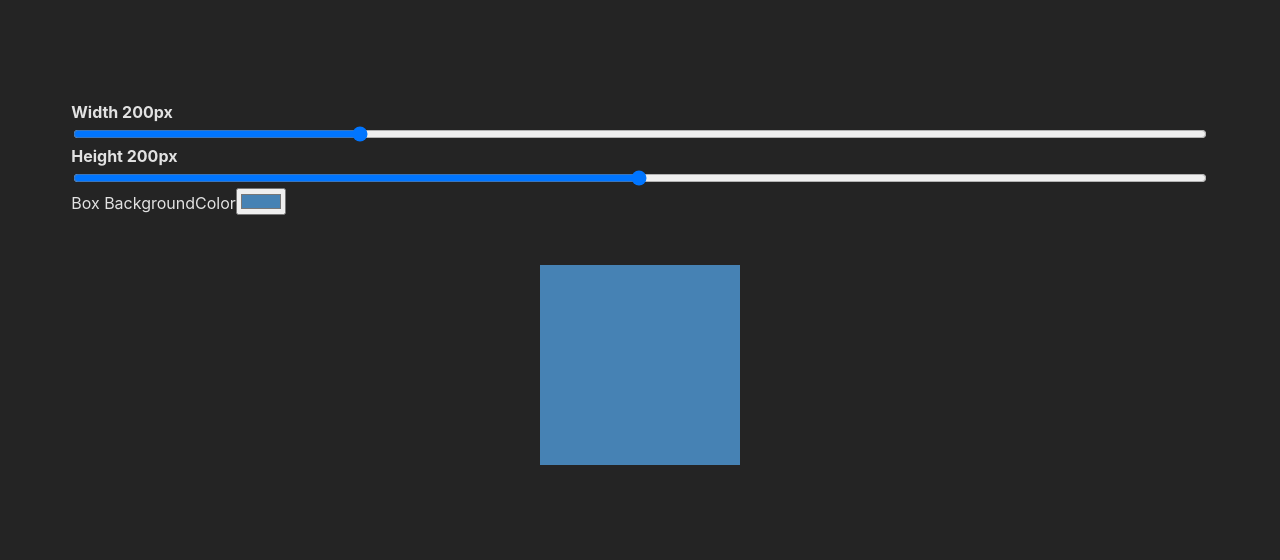
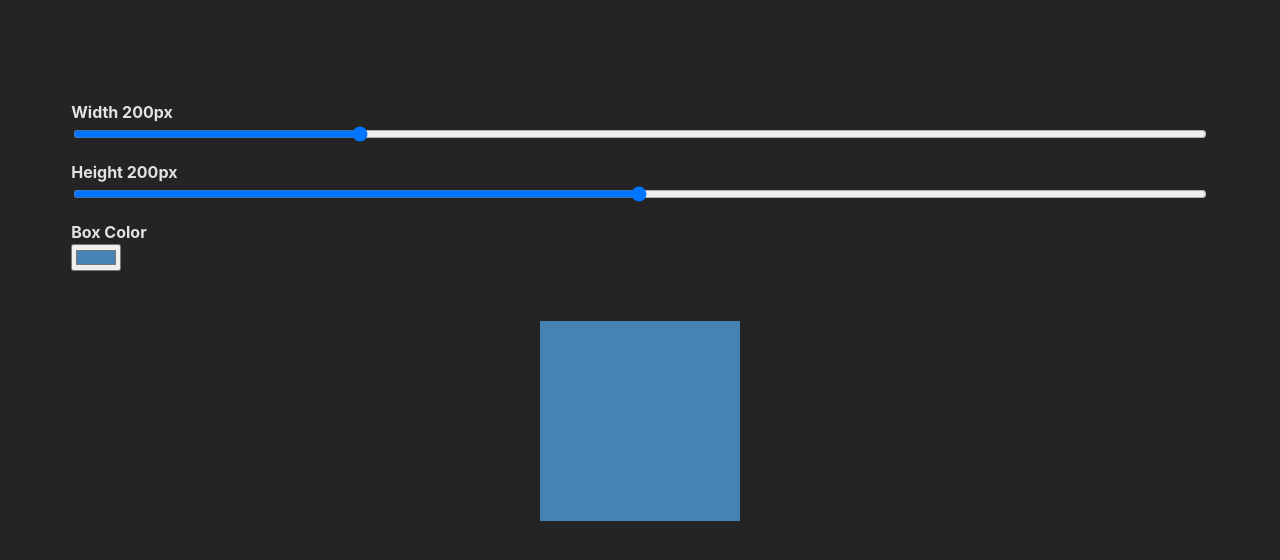
Before and after one commit to skevprog/box-range-slider, a React (Vite) app: page / in a window 1280 px wide. Shown: the top 560 px of the page. Built offline with nearby package versions, Linux system fonts and the light colour scheme.

Commit message:
refactor
* Add Label component
* Add Control component to hold each control
* Update styles

```diff
--- a/src/App.tsx
+++ b/src/App.tsx
@@ -1,9 +1,10 @@
 import { useState, ChangeEvent } from 'react'
 
 import RangeSlider from './components/RangeSlider';
+import ColorPicker from './components/ColorPicker';
+import Control from './components/common/Control';
 
 import './App.css'
-import ColorPicker from './components/ColorPicker';
 
 const INITIAL_STATE = {
   height: 400 / 2,
@@ -31,27 +32,38 @@ function App() {
   return (
     <div className="container">
 
+      <Control
+        id="widthRange"
+        label={`Width ${width}px`}
+      >
         <RangeSlider
-        label={`Width ${width}px`}
-        id="widthRange"
           max={800}
           min={1}
           step={1}
           value={width}
           onChange={handleOnWidthChange}
         />
+      </Control>
 
+      <Control
+        id="heightRange"
+        label={`Height ${height}px`}
+      >
         <RangeSlider
-        label={`Height ${height}px`}
-        id="heightRange"
           max={400}
           min={1}
           step={1}
           value={height}
           onChange={handleOnHeightChange}
         />
+      </Control>
 
-      <ColorPicker id="color-picker" label="Box BackgroundColor" onChange={handleOnColorChange} value={color} />
+      <Control
+        id="heightRange"
+        label="Box Color"
+      >
+        <ColorPicker onChange={handleOnColorChange} value={color} />
+      </Control>
 
       <div className="box" style={{ width, height, backgroundColor: color }} />
     </div>
--- a/src/components/ColorPicker/index.tsx
+++ b/src/components/ColorPicker/index.tsx
@@ -1,22 +1,17 @@
-import React, {ChangeEvent} from 'react'
+import { ChangeEvent } from 'react'
 
 interface ColorPickerProps {
-   label?: string;
-   id: string;
    onChange: (e: ChangeEvent<HTMLInputElement>) => void;
    value: string;
 }
 
-function ColorPicker({ label, id, onChange, value }: ColorPickerProps): JSX.Element {
+function ColorPicker({ onChange, value }: ColorPickerProps): JSX.Element {
    return (
-      <div className="color-picker-container">
-         {label && <label htmlFor={id}>{label}</label>}
-         <input
-            type="color"
-            onChange={onChange}
-            id={id} value={value}
-         />
-      </div>
+      <input
+         type="color"
+         onChange={onChange}
+         value={value}
+      />
    )
 }
 
--- a/src/components/RangeSlider/index.tsx
+++ b/src/components/RangeSlider/index.tsx
@@ -1,6 +1,4 @@
 import { ChangeEvent } from 'react'
-
-import './styles.css';
 
 interface RangeSliderProps {
    max: number;
@@ -8,8 +6,6 @@ interface RangeSliderProps {
    step: number;
    value: number;
    onChange: (e: ChangeEvent<HTMLInputElement>) => void;
-   label?: string;
-   id: string;
 }
 
 function RangeSlider({
@@ -18,15 +14,10 @@ function RangeSlider({
    step,
    value,
    onChange,
-   id,
-   label,
    ...inputRestProps
 }: RangeSliderProps): JSX.Element {
-   return (
-      <div className="slider-container">
-         {label && <label className="label" htmlFor={id}>{label}</label>}
+   return (<>
       <input
-            id={id}
          type="range"
          max={max}
          min={min}
@@ -36,7 +27,7 @@ function RangeSlider({
          className="slider"
          {...inputRestProps}
       />
-      </div>)
+   </>)
 }
 
 export default RangeSlider;
--- a/src/components/RangeSlider/styles.css
+++ /dev/null
@@ -1,8 +0,0 @@
-.label {
-   font-weight: bold;
- }
-
- .slider-container {
-   display: flex;
-   flex-direction: column;
- }
--- /dev/null
+++ b/src/components/common/Control/index.tsx
@@ -0,0 +1,22 @@
+import React, { ReactNode } from "react";
+import Label from "../Label";
+
+import './styles.css';
+
+interface ControlProps {
+   children: ReactNode,
+   id?: string;
+   label?: string;
+   customStyles?: string[];
+}
+
+function Control({ children, id = '', label = '', customStyles = [], ...rest }: ControlProps & React.HTMLAttributes<HTMLDivElement>): JSX.Element {
+   return (
+      <div className={["control-container", ...customStyles].join('')} {...rest}>
+         {label && <Label id={id} label={label} />}
+         {children}
+      </div>
+   )
+}
+
+export default Control;
--- /dev/null
+++ b/src/components/common/Control/styles.css
@@ -0,0 +1,5 @@
+ .control-container {
+   display: flex;
+   flex-direction: column;
+   margin-bottom: 1rem;
+ }
--- /dev/null
+++ b/src/components/common/Label/index.tsx
@@ -0,0 +1,15 @@
+import './styles.css';
+
+interface LabelProps {
+   id: string;
+   label: string;
+   customStyles?: string[];
+}
+
+function Label({ id, label, customStyles = [], ...rest }: LabelProps & React.HTMLAttributes<HTMLLabelElement>): JSX.Element {
+  return (
+   <label className={["label", ...customStyles].join('')} htmlFor={id} {...rest}>{label}</label>
+  )
+}
+
+export default Label;
--- /dev/null
+++ b/src/components/common/Label/styles.css
@@ -0,0 +1,3 @@
+.label {
+   font-weight: bold;
+}
```
Lines whose indentation alone changed are shown as unchanged.
